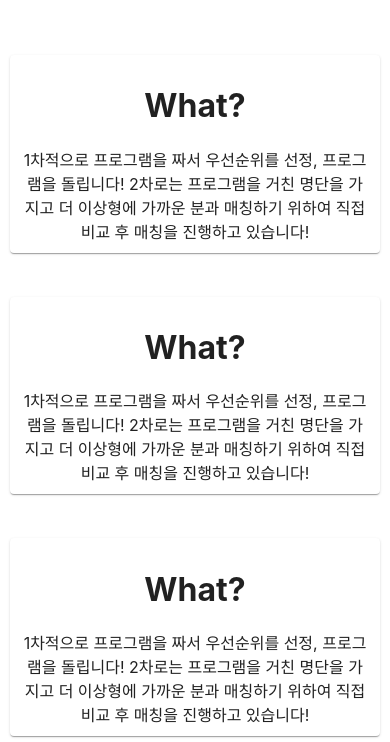
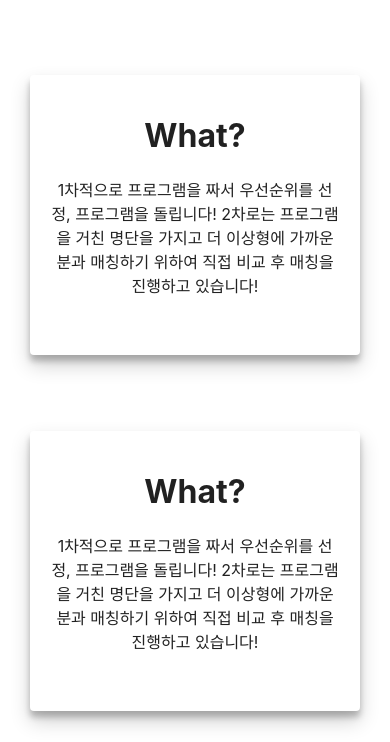
Before and after one commit to hufstory/project-Oechul-front, a React (Create React App) app: page / in a window 390 px wide. Shown: the part 1322-2064 px from the top of the page. Built offline with nearby package versions, Linux system fonts and the light colour scheme.

Commit message:
add intro responsive & shadow

```diff
--- a/src/components/Body/Intro/index.js
+++ b/src/components/Body/Intro/index.js
@@ -5,9 +5,13 @@ import "./style.scss";
 
 const style = {
     Paper: {
-        margin: '10px',
-        padding: '10px',
-        textAlign: 'center'
+        height: '15rem',
+        overflow: 'hidden',
+        margin: '30px',
+        marginBottom: "30px",
+        padding: '20px',
+        textAlign: 'center',
+        boxShadow: '0 10px 20px rgba(0,0,0,0.19), 0 6px 6px rgba(0,0,0,0.23)'
     },
     bar: {
     }
@@ -18,7 +22,7 @@ const Intro = () => {
         <>
             <Grid
                 container
-                spacing={3}
+                spacing={2}
                 direction="row"
                 justify="space-around"
                 alignItems="center"
```
